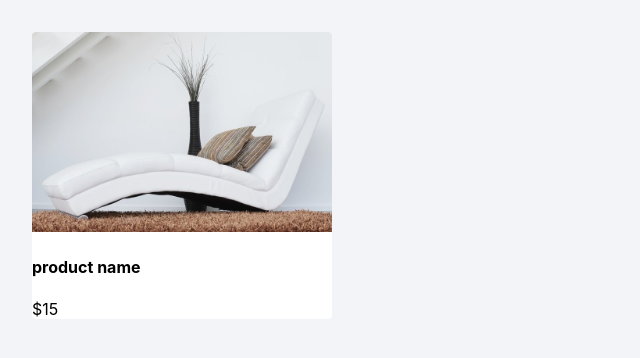
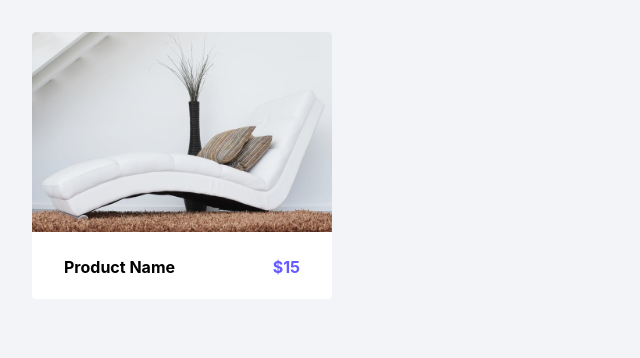
Before and after one commit to jacobtellep/styled-components-course, a JavaScript app: page / in a window 1280 px wide. Shown: the top 358 px of the page, without its empty margins (0-640 px from the left). Built offline with nearby package versions, Linux system fonts and the light colour scheme; the HTML template or start-up script is replaced by a standard one.

Commit message:
example of nested styles in a styled component

```diff
--- a/src/components/Card.js
+++ b/src/components/Card.js
@@ -23,6 +23,20 @@ const StyledCard = styled.article`
     border-top-left-radius: 0.25rem;
     border-top-right-radius: 0.25rem;
   }
+  footer {
+    display: flex;
+    justify-content: space-between;
+    align-items: center;
+    padding: 0 2rem;
+    h4 {
+      text-transform: capitalize;
+    }
+
+    p {
+      color: var(--primary);
+      font-weight: 700;
+    }
+  }
 `;
 
 export default Card;
```
